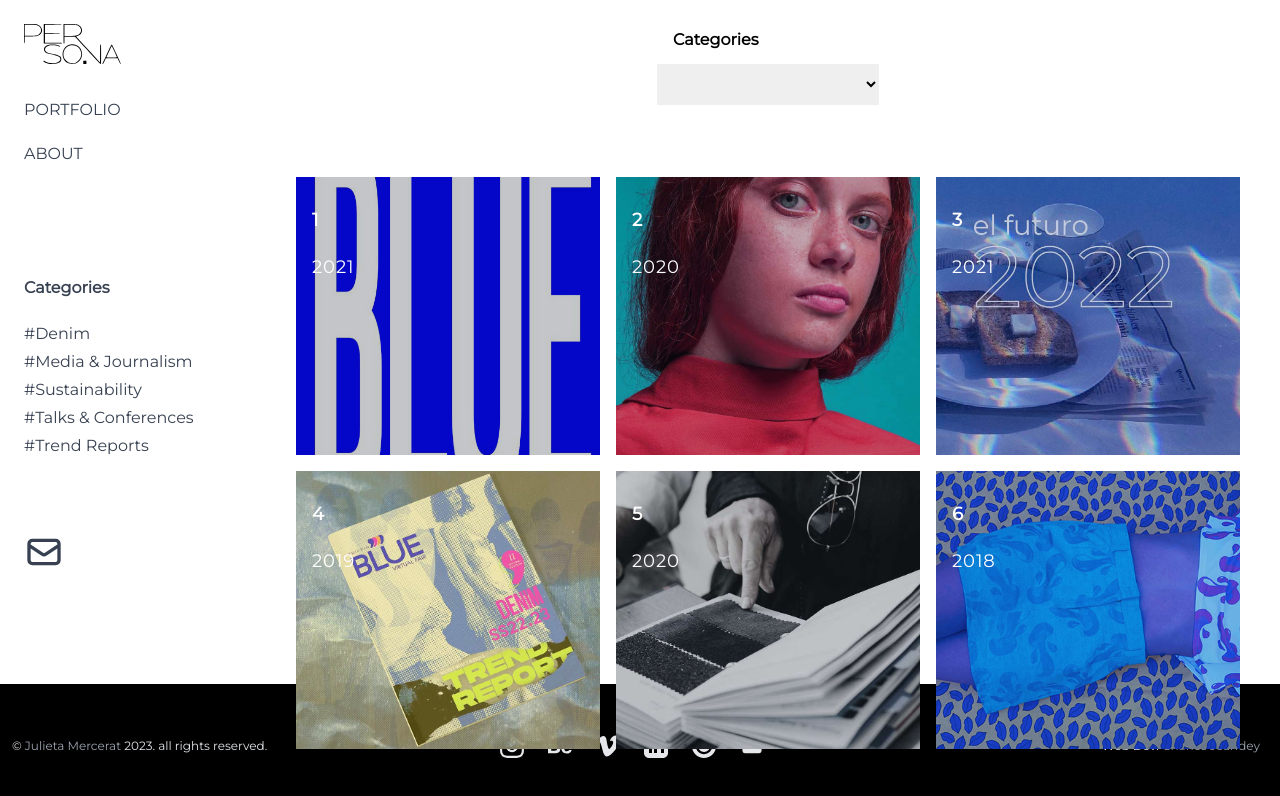
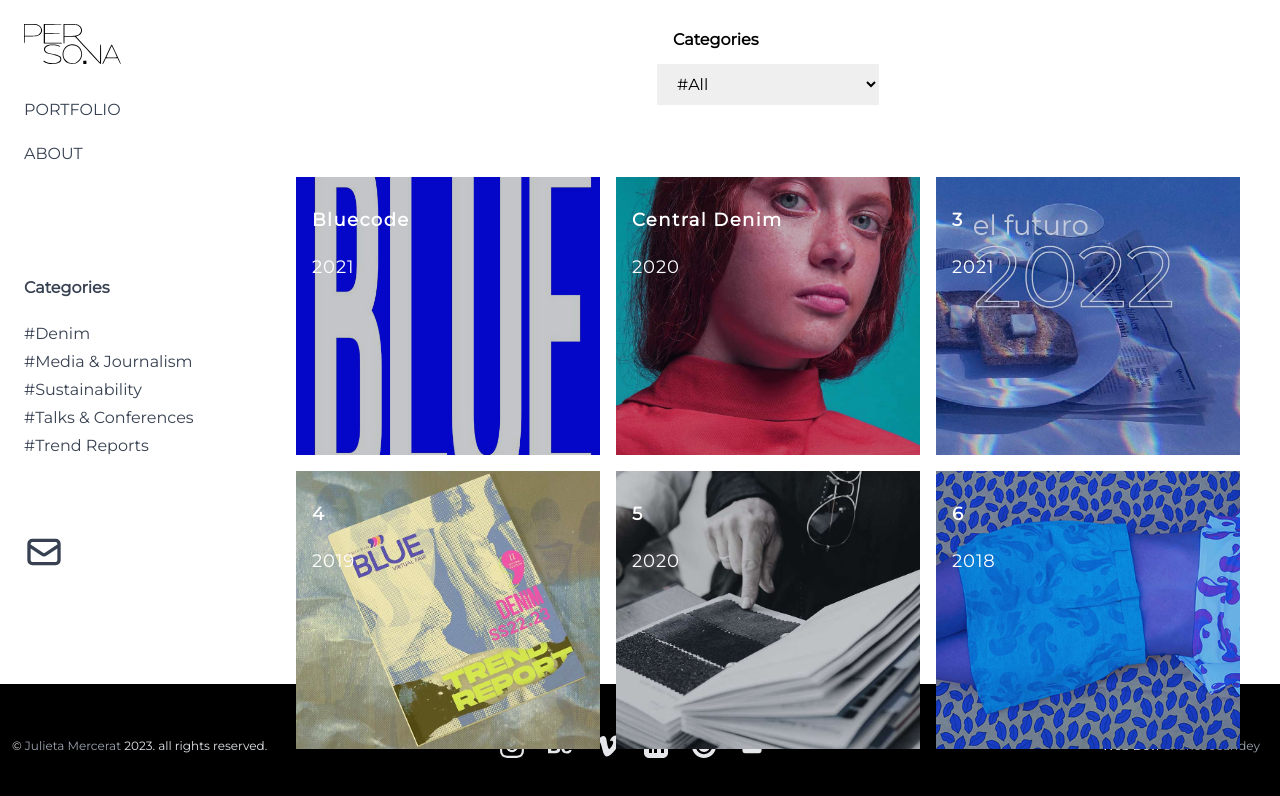
Before and after one commit to Chaloulou75/personaportfolio2023, a Nuxt app: page / in a window 1280 px wide. Shown: the top 796 px of the page. Built offline with nearby package versions, Linux system fonts and the light colour scheme.

Commit message:
page portfolio step 1

```diff
--- a/pages/index.vue
+++ b/pages/index.vue
@@ -1,5 +1,6 @@
 <script setup>
-import { ref } from "vue";
+import { ref, computed } from "vue";
+const category = ref("");
 const categories = ref([
   {
     id: 1,
@@ -24,20 +25,24 @@ const categories = ref([
 ]);
 const works = ref([
   {
-    name: "1",
+    name: "Bluecode",
     year: "2021",
-    url: "/portfolio/day-one",
-    category: ["#Fashion Design", "#Textile Design"],
+    url: "/portfolio/bluecode",
+    category: ["#Denim"],
     background: "bg-dia-1 from-black to-gray-800",
     background2: "bg-gray-900",
+    description:
+      "BLUECODE is a Denim & Casualwear fabric collection launched in 2018 by Santista/Tavex in Argentina. We designed 12 products with different constructions, weights, indigo dying, fibres and compositions for menswear and womenswear collections, where I participated as Assistant Denim Manager. We worked on fabric development for several months, and I supported the manager (in collaboration with the I+D team) in the research for the fabric collection. I was in charge of the garments collection that we created to show the fabric potential and the trend direction of the season to our clients. I also participated in trend reporting, creating a report of more than 60 pages with plenty of information to send to our clients (B2B). I introduced the report and the new fabrics in the launch event. Pictures are from the campaign, the collection of fabrics and garments, and the launch event and client presentation.",
   },
   {
-    name: "2",
+    name: "Central Denim",
     year: "2020",
-    url: "/portfolio/day-two",
-    category: ["#Trend Reports"],
+    url: "/portfolio/central-denim",
+    category: ["#Denim"],
     background: "bg-dia-2 from-red-600 to-redjuli",
     background2: "bg-gray-900",
+    description:
+      "Central Denim is a personalised course that offers training in the market and consumer trends, branding, optimization of the jeanswear production chain, training fashion and textile professionals to work in the industry. From specialising in fabrics, introducing indigo dyes, yarn, effects, constructions to the product, through the stages of manufacturing, washing and sustainable processes. Central denim is part of the consultancy firm Be Disobedient&#39;s training programme. I coordinate the UDEM edition where we trained teachers from the Mexican University UDEM in Denim and sustainability.",
   },
   {
     name: "3",
@@ -72,10 +77,18 @@ const works = ref([
     background2: "bg-blue-800",
   },
 ]);
+
+const filterWorksByCategory = computed(() => {
+  if (category.value == "") {
+    return works.value;
+  } else {
+    return works.value.filter((work) => work.category.includes(category.value));
+  }
+});
 </script>
 
 <template>
-  <div class="flex flex-col flex-1 min-h-full my-4">
+  <div class="flex flex-col flex-1 my-4">
     <div class="px-10 mx-auto">
       <h3 class="px-4 my-3 font-semibold">Categories</h3>
       <select
@@ -86,7 +99,7 @@ const works = ref([
         <option
           v-for="category in categories"
           :key="category.id"
-          value="category.name"
+          :value="category.name"
           class="focus:outline-none"
         >
           {{ category.name }}
@@ -97,7 +110,7 @@ const works = ref([
       class="container relative grid flex-1 w-full min-h-full grid-cols-1 gap-2 p-10 mx-auto my-8 text-white auto-cols-auto md:grid-cols-2 lg:grid-cols-3 lg:gap-4"
     >
       <NuxtLink
-        v-for="(work, index) in works"
+        v-for="(work, index) in filterWorksByCategory"
         :key="index"
         :to="work.url"
         class="relative transition duration-300 ease-in-out bg-center bg-cover dias-moove max-h-72 hover:rotate-3 hover:bg-gradient-to-br lg:hover:rotate-6"
```
